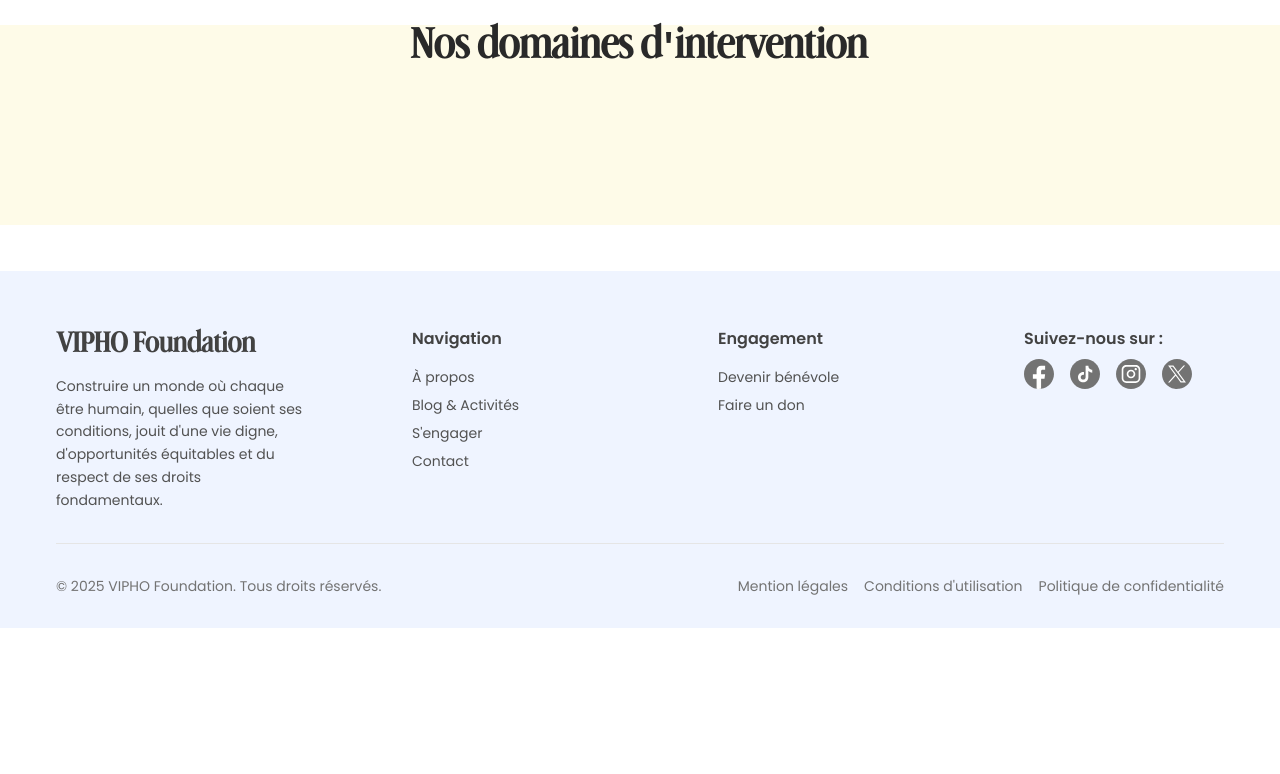
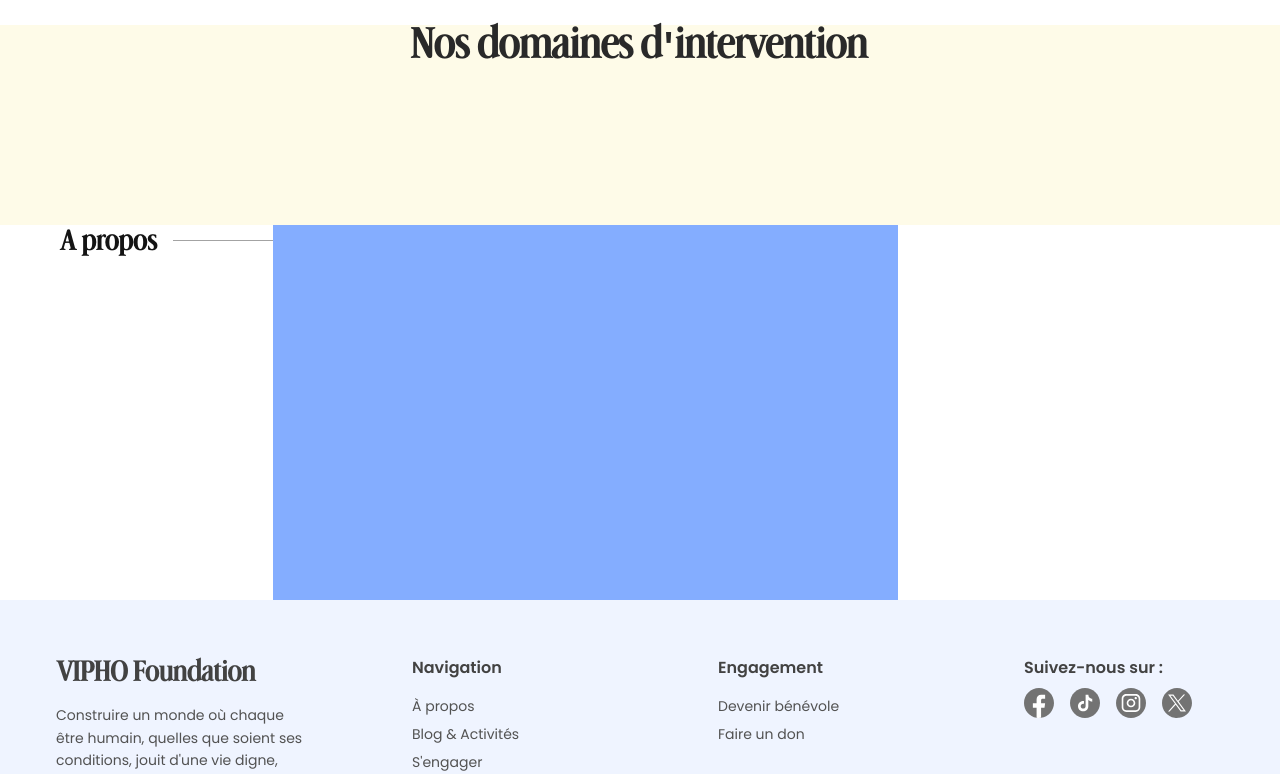
Before and after one commit to Salimkaneki/viphofoundation.com, a Next.js app: page / in a window 1280 px wide. Shown: the part 606-1380 px from the top of the page. Before the commit the page ends 1234 px from the top, so only its background shows below. Built offline with nearby package versions, Linux system fonts and the light colour scheme.

Commit message:
chore: ...

```diff
--- a/app/page.tsx
+++ b/app/page.tsx
@@ -24,8 +24,16 @@ export default function Home() {
         </div>
       </section>
 
-      <section id="" className="flex px-15">
+      <section id="" className="flex flex-row px-15">
+        <div id="" className="">
+          <div className="flex flex-row items-center">
+            <h1 className="font-display font-bold text-2xl ">A propos</h1>
+            <div className="w-[100px] h-px bg-gray-400 ml-4"></div>
+          </div>
+        </div>
+        <div id="" className="w-[625px] h-[375px] bg-primary-300">
 
+        </div>
       </section>
 
 
```
